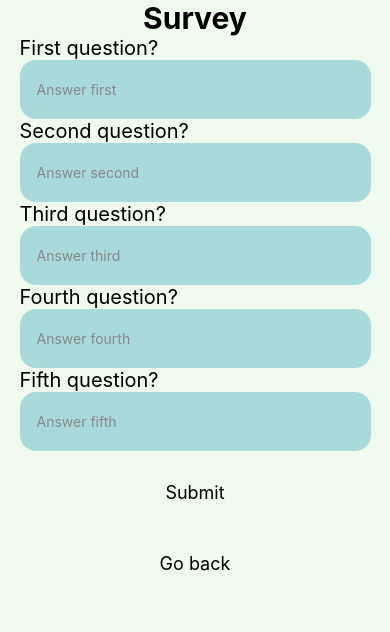
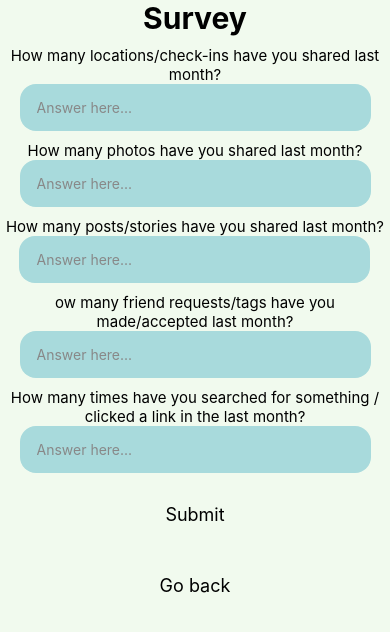
Before and after one commit to hamdaan-shaikh/CMS-TEA-E4TIP, a React Native app in the folder CMS_TEA_ET4IP_Mob_App/: screen /SurveyScreen in a window 390 px wide. Shown: the top 632 px of the page. Built offline with nearby package versions, Linux system fonts and the light colour scheme.

Commit message:
Made Small fixes in Survey Questions, Button layout, and styles

```diff
--- a/CMS_TEA_ET4IP_Mob_App/src/commons/components/CorrespondingTracesRow.js
+++ b/CMS_TEA_ET4IP_Mob_App/src/commons/components/CorrespondingTracesRow.js
@@ -1,7 +1,7 @@
 import React from 'react';
 import {View, Text, StyleSheet, Pressable} from 'react-native';
 import {widthPercentageToDP} from 'react-native-responsive-screen';
-import {COLOR3, COLOR4, COLOR5} from '../styles/colors';
+import {COLOR2, COLOR3, COLOR4, COLOR5} from '../styles/colors';
 
 export default ({text, onPress}) => {
   return (
@@ -15,14 +15,15 @@ const LOCAL_STYLES = StyleSheet.create({
   MAIN_CONTAINER: {
     alignSelf: 'center',
     width: '80%',
-    height: 100,
+    paddingVertical: widthPercentageToDP('6%'),
+    paddingHorizontal: widthPercentageToDP('3%'),
     borderRadius: 10,
-    backgroundColor: 'COLOR3',
-    marginTop: 10,
+    backgroundColor: COLOR4,
+    marginTop: widthPercentageToDP('4%'),
   },
   ITEM_TEXT: {
     flex: 1,
-    fontSize: widthPercentageToDP('3%'),
-    color: COLOR5,
+    fontSize: widthPercentageToDP('4%'),
+    color: COLOR2,
   },
 });
--- a/CMS_TEA_ET4IP_Mob_App/src/commons/components/CustomInput.js
+++ b/CMS_TEA_ET4IP_Mob_App/src/commons/components/CustomInput.js
@@ -82,7 +82,7 @@ const LOCAL_STYLES = StyleSheet.create({
     overflow: 'hidden',
     flexDirection: 'row',
     width: WP('90%'),
-    height: WP('15%'),
+    height: WP('12%'),
     borderRadius: WP('4%'),
     borderWidth: 1,
     borderColor: 'rgba(0,0,0,0)',
--- a/CMS_TEA_ET4IP_Mob_App/src/commons/components/SelectionButtons.js
+++ b/CMS_TEA_ET4IP_Mob_App/src/commons/components/SelectionButtons.js
@@ -28,6 +28,9 @@ export default ({buttonList}) => {
 
   return (
     <FlatList
+      style={{
+        flexGrow: 0,
+      }}
       contentContainerStyle={LOCAL_STYLES.MAIN_CONTAINER}
       data={buttonList}
       horizontal
@@ -52,8 +55,11 @@ const LOCAL_STYLES = StyleSheet.create({
   MAIN_CONTAINER: {
     flex: 1,
     justifyContent: 'center',
+    paddingBottom: 20,
   },
-
+  FLATLIST_CONTAINER: {
+  height: 200,
+  },
   ACTIVE_BUTTON_STYLE: {
     backgroundColor: COLOR5,
   },
--- a/CMS_TEA_ET4IP_Mob_App/src/screens/LandingScreen.js
+++ b/CMS_TEA_ET4IP_Mob_App/src/screens/LandingScreen.js
@@ -7,9 +7,13 @@ import {
   SmallButton,
   SolidButton,
 } from '../commons/components/Buttons';
-import {COLOR2,COLOR3} from '../commons/styles/colors';
-import {heightPercentageToDP} from 'react-native-responsive-screen';
+import {COLOR1, COLOR2, COLOR3, COLOR4, COLOR5} from '../commons/styles/colors';
+import {
+  heightPercentageToDP,
+  widthPercentageToDP,
+} from 'react-native-responsive-screen';
 import SelectionButtons from '../commons/components/SelectionButtons';
+import PrivacyBadge from '../commons/components/PrivacyBadge';
 
 export default ({navigation, route}) => {
   const [state, setState] = useState({
@@ -24,6 +28,18 @@ export default ({navigation, route}) => {
   };
   return (
     <View style={LOCAL_STYLES.MAIN_CONTAINER}>
+      <Text style={LOCAL_STYLES.WELCOME_TEXT}>
+        {'Welcome to the ET4IP tool!'}
+      </Text>
+      <Text
+        style={[
+          LOCAL_STYLES.WELCOME_TEXT,
+          {
+            marginBottom: 50,
+          },
+        ]}>
+        {"Let's learn something about privacy."}
+      </Text>
       <SolidButton
         text="Make a Post"
         onPress={() => {
@@ -47,6 +63,7 @@ export default ({navigation, route}) => {
           },
         }))}
       />
+      <PrivacyBadge />
     </View>
   );
 };
@@ -57,6 +74,13 @@ const LOCAL_STYLES = StyleSheet.create({
     ...MAIN_STYLES.CENTER_CONTENT,
     backgroundColor: COLOR2,
   },
+  WELCOME_TEXT: {
+    paddingHorizontal: widthPercentageToDP('3%'),
+    fontSize: widthPercentageToDP('7%'),
+    textAlign: 'center',
+    color: COLOR4,
+    fontWeight: 'bold',
+  },
   LIST_STYLE: {
     flex: 1,
     flexDirection: 'row',
--- a/CMS_TEA_ET4IP_Mob_App/src/screens/OverviewScreen.js
+++ b/CMS_TEA_ET4IP_Mob_App/src/screens/OverviewScreen.js
@@ -66,7 +66,15 @@ export default ({navigation, route}) => {
             toggleModal(true);
           }}
         />
-        <SolidButton
+        <SmallButton
+          text="History"
+          style={{
+            marginHorizontal: 5,
+          }}
+          onPress={() => {}}
+        />
+      </View>
+      <SolidButton
           style={{
             marginHorizontal: 5,
           }}
@@ -78,8 +86,6 @@ export default ({navigation, route}) => {
             );
           }}
         />
-      </View>
-      <PrivacyBadge />
       <PopupModal
         visible={state.modalVisible}
         closeModal={() => {
--- a/CMS_TEA_ET4IP_Mob_App/src/screens/SurveyScreen.js
+++ b/CMS_TEA_ET4IP_Mob_App/src/screens/SurveyScreen.js
@@ -80,38 +80,38 @@ export default ({navigation}) => {
     <View style={LOCAL_STYLES.MAIN_CONTAINER}>
       <Text style={FONT_STYLES.PAGE_TITLE}>Survey</Text>
       <SurveyItem
-        question="First question?"
+        question="How many locations/check-ins have you shared last month?"
         value={state.firstInput}
         onChange={onChangeFirst}
-        placeholder={'Answer first'}
+        placeholder={'Answer here...'}
         lastFormElement={false}
       />
       <SurveyItem
-        question="Second question?"
+        question="How many photos have you shared last month?"
         value={state.secondInput}
         onChange={onChangeSecond}
-        placeholder={'Answer second'}
+        placeholder={'Answer here...'}
         lastFormElement={false}
       />
       <SurveyItem
-        question="Third question?"
+        question="How many posts/stories have you shared last month?"
         value={state.thirdInput}
         onChange={onChangeThird}
-        placeholder={'Answer third'}
+        placeholder={'Answer here...'}
         lastFormElement={false}
       />
       <SurveyItem
-        question="Fourth question?"
+        question="ow many friend requests/tags have you made/accepted last month?"
         value={state.fourthInput}
         onChange={onChangeFourth}
-        placeholder={'Answer fourth'}
+        placeholder={'Answer here...'}
         lastFormElement={false}
       />
       <SurveyItem
-        question="Fifth question?"
+        question="How many times have you searched for something / clicked a link in the last month?"
         value={state.fifthInput}
         onChange={onChangeFifth}
-        placeholder={'Answer fifth'}
+        placeholder={'Answer here...'}
         lastFormElement={true}
       />
       <SolidButton
@@ -136,10 +136,14 @@ const LOCAL_STYLES = StyleSheet.create({
     alignItems: 'center',
     backgroundColor: COLOR2,
   },
-
-  ITEM_CONTAINER: {},
+  ITEM_CONTAINER: {
+    marginTop: 10,
+    alignItems: 'center',
+    paddingHorizontal: 5,
+  },
   ITEM_TITLE: {
     color: 'COLOR5',
-    fontSize: 20,
+    fontSize: 15,
+    textAlign: 'center',
   },
 });
```
